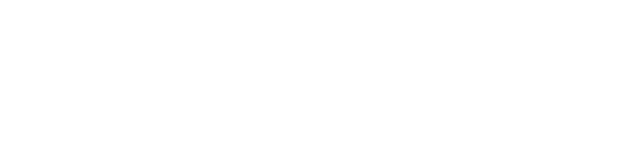
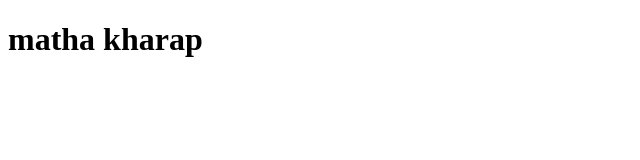
Before and after one commit to Jaif5/mer8, a plain HTML site: page login-form.html in a window 1280 px wide. Shown: the whole page, without its empty margins (0-640 px from the left). Drawn offline with Linux system fonts and the light colour scheme.

Commit message:
From Main

```diff
--- a/login-form.html
+++ b/login-form.html
@@ -6,6 +6,6 @@
     <title>Document</title>
 </head>
 <body>
-
+  <h1> matha kharap</h1>
 </body>
 </html>
```
Also changed, not shown: 1 other file.
